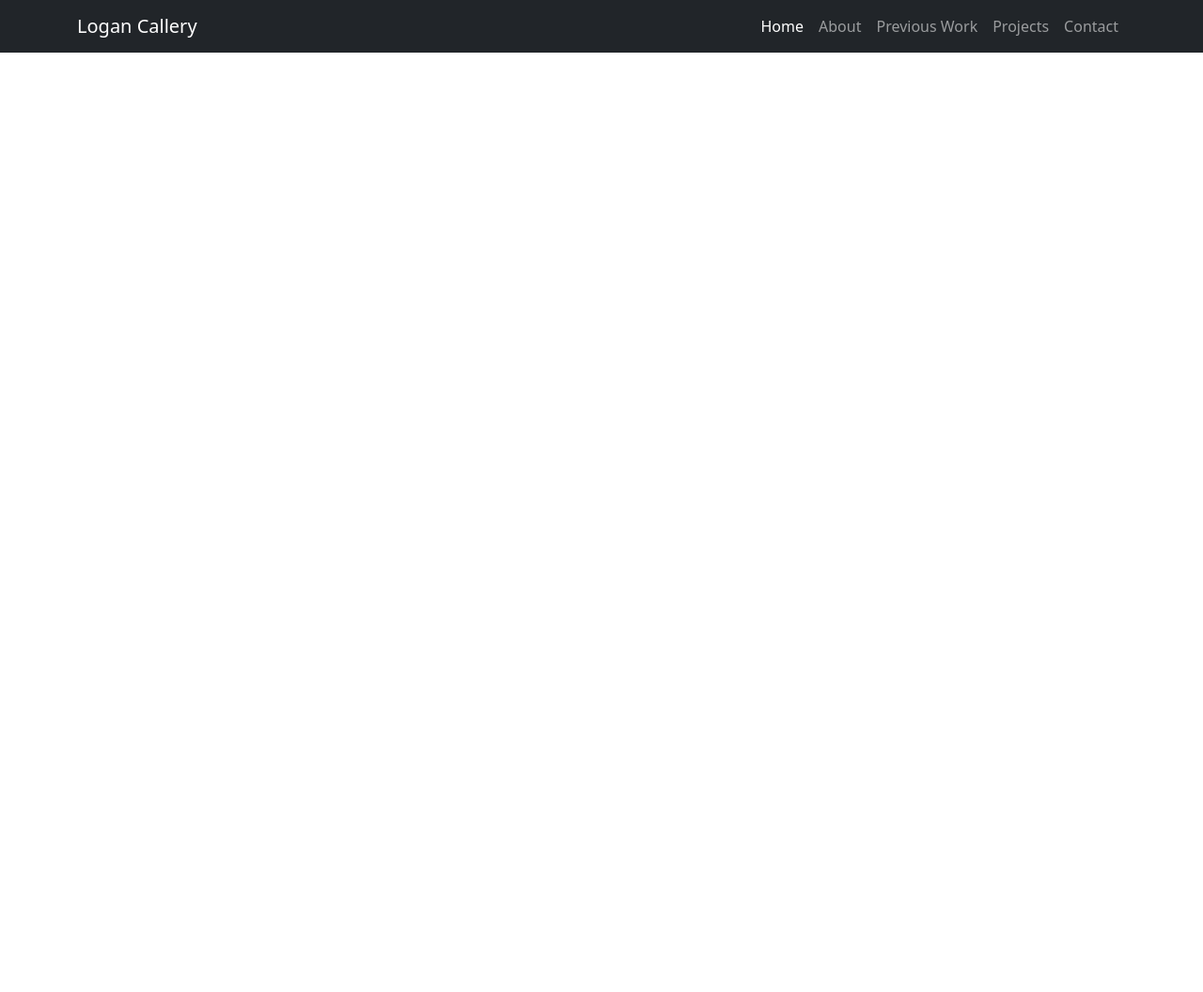
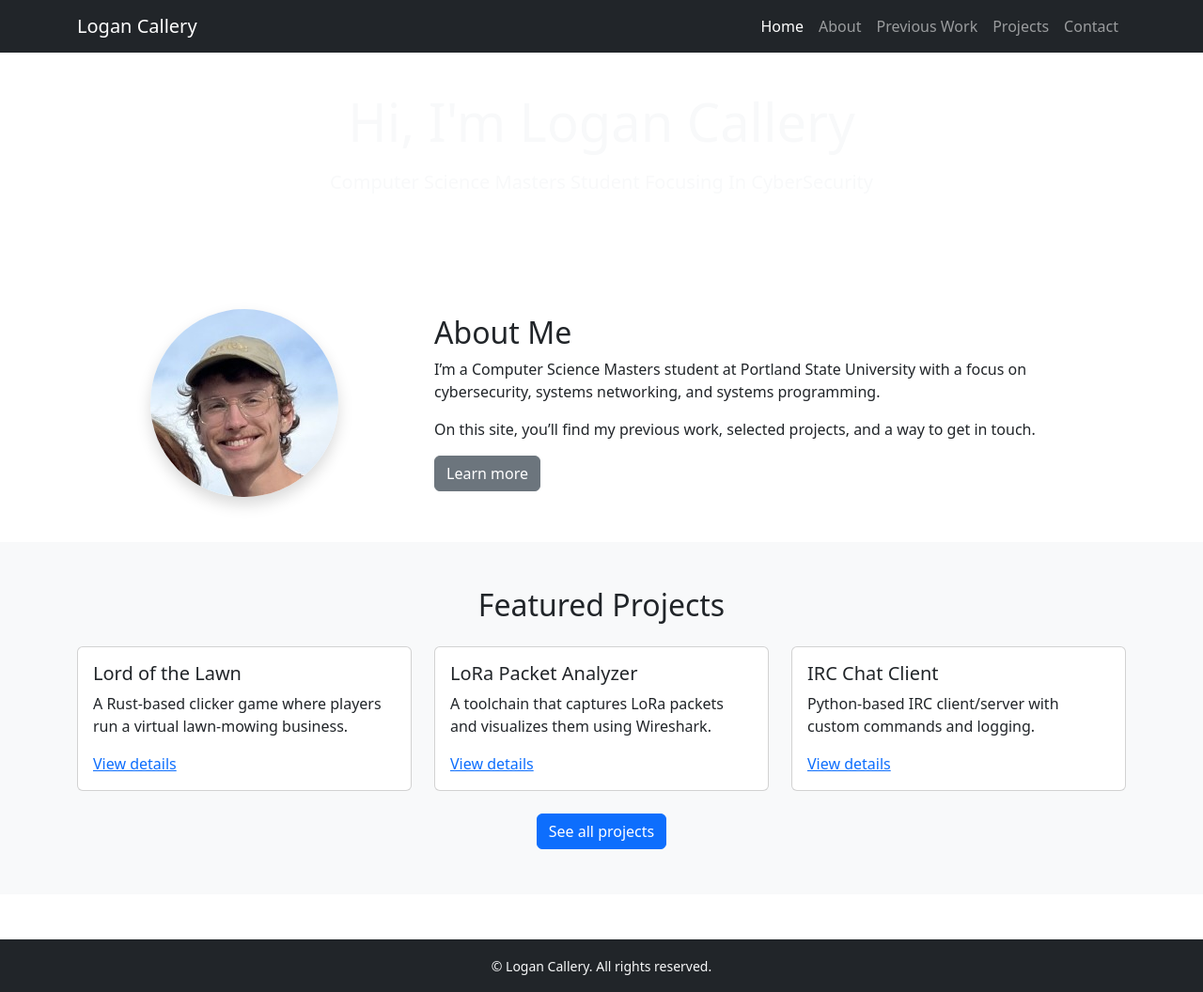
Before and after one commit to lcallery-pdx/WebDev_FinalProject, a plain HTML site: page index.html in a window 1280 px wide. Shown: the whole page at 94% size. Before the commit the page ends 800 px from the top, so only its background shows below. Drawn offline with nearby package versions, Linux system fonts and the light colour scheme.

Commit message:
Index.html Layout With basic About Me, and basic Project Lists

```diff
--- a/css/style.css
+++ b/css/style.css
@@ -0,0 +1,3 @@
+body {
+  padding-top: 100px; /* increase this from 70px */
+}
--- a/index.html
+++ b/index.html
@@ -9,8 +9,9 @@
     href="https://cdn.jsdelivr.net/npm/bootstrap@5.3.3/dist/css/bootstrap.min.css"
     rel="stylesheet"
   />
-  <link rel="stylesheet" href="styles.css" />
+  <link rel="stylesheet" href="css/styles.css" />
 </head>
+
 <body>
    <!-- Navbar -->
   <nav class="navbar navbar-expand-lg navbar-dark bg-dark fixed-top">
@@ -49,14 +50,94 @@
       </div>
     </div>
   </nav>
-  <header>
-  </header>
 
-  <main>
+<header class="hero-section d-flex align-items-center mt-5 pt-5">
+  <div class="container text-center text-light">
+    <h1 class="display-4 mb-3">Hi, I'm Logan Callery</h1>
+    <p class="lead mb-4">
+      Computer Science Masters Student Focusing In CyberSecurity
+    </p>
+  </div>
+</header>
+
+  <main class="py-5">
+    <section class="container my-5">
+      <div class="row align-items-center">
+        <div class="col-md-4 text-center mb-4 mb-md-0">
+          <img
+            src="img/portrait.jpg"
+            class="rounded-circle img-fluid shadow"
+            alt="Portrait of Logan Callery"
+          />
+        </div>
+        <div class="col-md-8">
+          <h2>About Me</h2>
+          <p>
+            I’m a Computer Science Masters student at Portland State University with a focus on cybersecurity,
+            systems networking, and systems programming.
+          </p>
+          <p>
+            On this site, you’ll find my previous work, selected projects, and a way to get in touch.
+          </p>
+          <a href="about.html" class="btn btn-secondary">Learn more</a>
+        </div>
+      </div>
+    </section>
+ <!-- Highlighted Projects Preview -->
+    <section class="bg-light py-5">
+      <div class="container">
+        <h2 class="mb-4 text-center">Featured Projects</h2>
+        <div class="row g-4">
+          <div class="col-md-4">
+            <div class="card h-100">
+              <div class="card-body">
+                <h3 class="card-title h5">Lord of the Lawn</h3>
+                <p class="card-text">
+                  A Rust-based clicker game where players run a virtual lawn-mowing business.
+                </p>
+                <a href="projects.html" class="card-link">View details</a>
+              </div>
+            </div>
+          </div>
+          <div class="col-md-4">
+            <div class="card h-100">
+              <div class="card-body">
+                <h3 class="card-title h5">LoRa Packet Analyzer</h3>
+                <p class="card-text">
+                  A toolchain that captures LoRa packets and visualizes them using Wireshark.
+                </p>
+                <a href="projects.html" class="card-link">View details</a>
+              </div>
+            </div>
+          </div>
+          <div class="col-md-4">
+            <div class="card h-100">
+              <div class="card-body">
+                <h3 class="card-title h5">IRC Chat Client</h3>
+                <p class="card-text">
+                  Python-based IRC client/server with custom commands and logging.
+                </p>
+                <a href="projects.html" class="card-link">View details</a>
+              </div>
+            </div>
+          </div>
+        </div>
+        <div class="text-center mt-4">
+          <a href="projects.html" class="btn btn-primary">See all projects</a>
+        </div>
+      </div>
+    </section>
   </main>
 
-  <footer>
+  <!-- Footer -->
+  <footer class="bg-dark text-light py-3 text-center">
+    <div class="container">
+      <small>&copy; <span id="currentYear"></span> Logan Callery. All rights reserved.</small>
+    </div>
   </footer>
 
+  <!-- Bootstrap JS + script.js -->
+  <script src="https://cdn.jsdelivr.net/npm/bootstrap@5.3.3/dist/js/bootstrap.bundle.min.js"></script>
+  <script src="js/script.js"></script>
 </body>
 </html>
```
Also changed, not shown: img/portrait.jpg (added).
